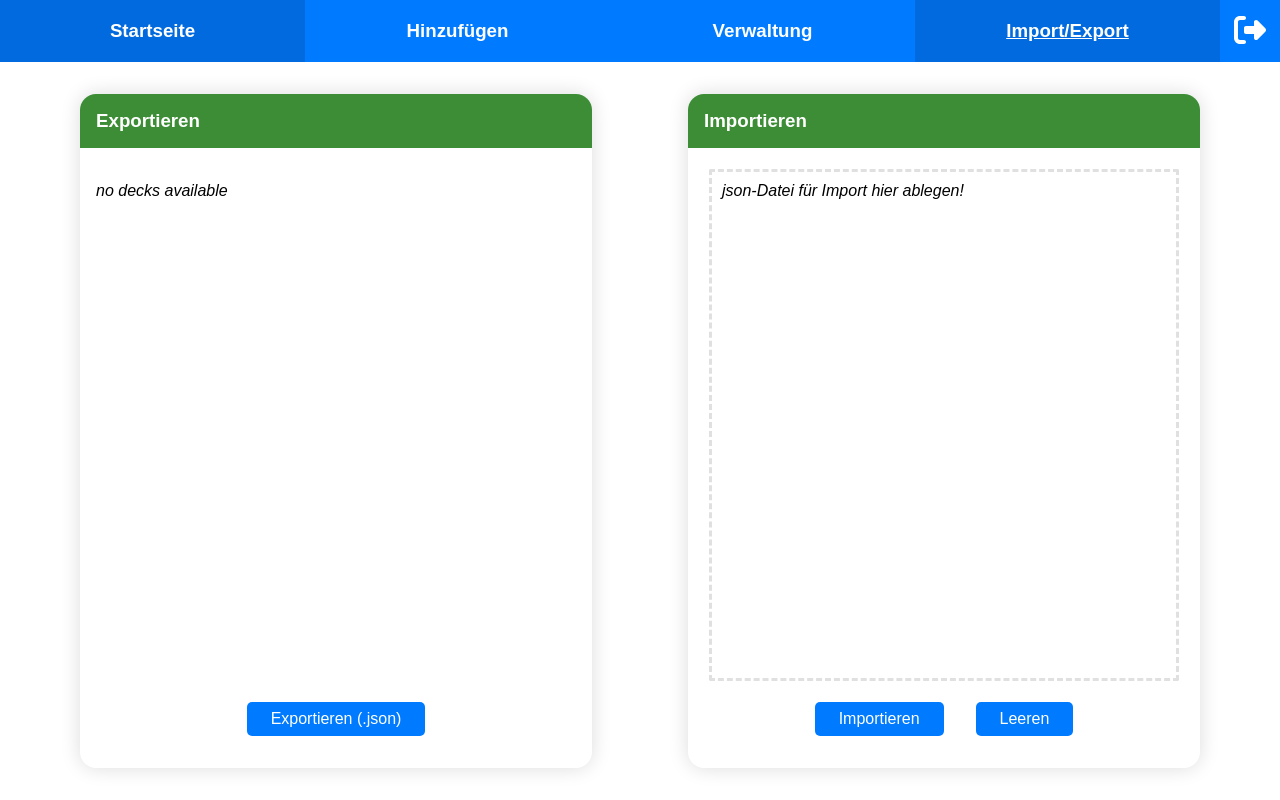
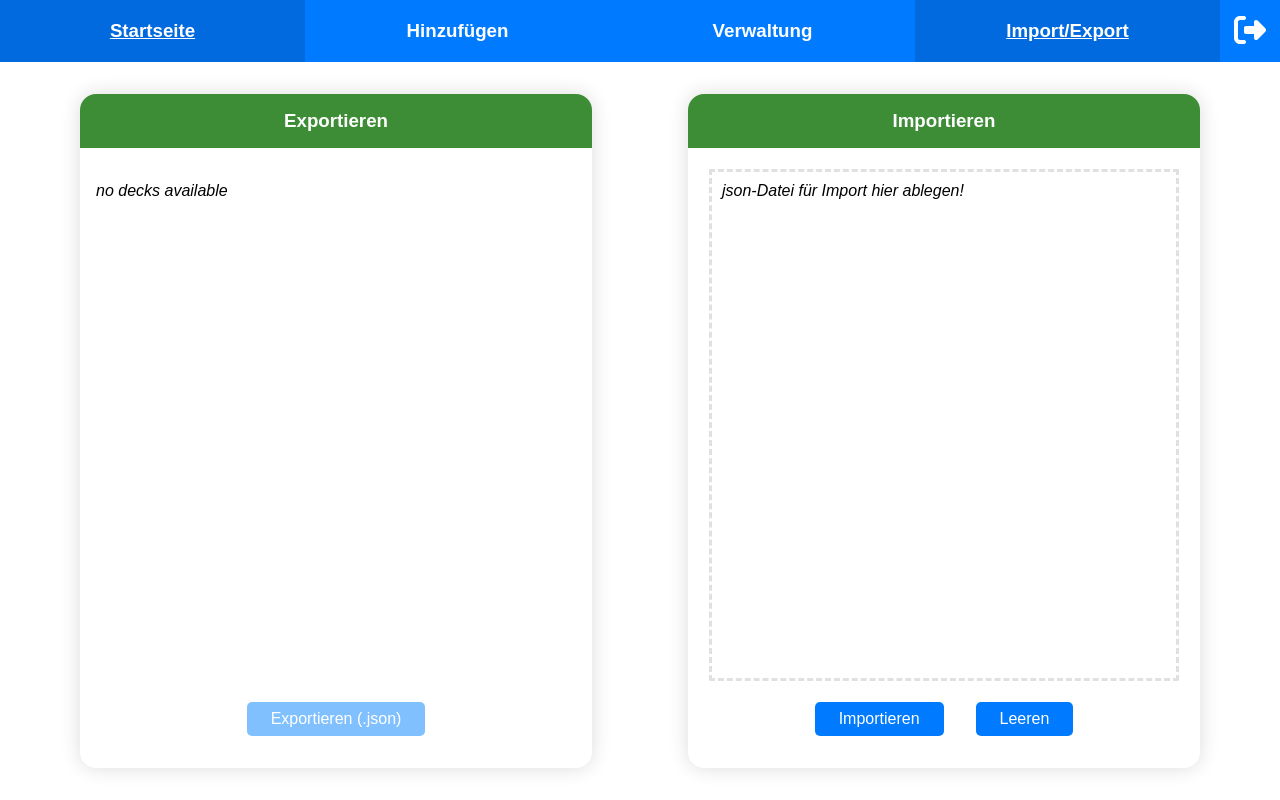
Before and after one commit to mohid-1311/Flashcards, a React (Create React App) app in the folder Frontend/: page /Importieren in a window 1280 px wide. Built offline with nearby package versions, Linux system fonts and the light colour scheme; sample sign-in values are in the browser's storage; a web font is replaced by a local one.

Commit message:
Export Button lädt json Datei herunter

```diff
--- a/Frontend/src/pages/Import/Import.module.css
+++ b/Frontend/src/pages/Import/Import.module.css
@@ -26,9 +26,9 @@
   padding: 1rem;
 }
 
-.export-header {
+.export-header, .import-header {
   background-color: #3d8d36;
-  text-align: start;
+  text-align: center;
   border: 20px;
   border-radius: 1rem 1rem 0 0;
   border-color: #3d8d36;
@@ -48,7 +48,9 @@
 .export-deck-list {
   box-sizing: border-box;
   width: fit-content;
+  width: 100%;
   position: relative;
+  align-self: center;
   display: flex;
   flex: 1 1 auto;
   flex-direction: column;
@@ -62,6 +64,7 @@
 .export-deck-list-element {
   box-sizing: border-box;
   width: 100%;
+  min-width: 10rem;
   list-style-type: none;
   font-size: 1.5rem;
   margin: 2px 0px;
@@ -98,11 +101,6 @@
   font-size: 16px;
 }
 
-.import-header {
-  background-color: #3d8d36;
-  text-align: start;
-  border: 20px;
-  border-radius: 1rem 1rem 0 0;
-  border-color: #3d8d36;
-  color: white;
+.export-button-json:disabled {
+  background-color: #80c0ff;
 }
--- a/Frontend/src/pages/Import/Import.tsx
+++ b/Frontend/src/pages/Import/Import.tsx
@@ -32,6 +32,23 @@ function Import(){
     }
   }
 
+  function downloadDeck() {
+    let i = 0
+    while(decks[i].name !== selectedDeck) {
+      i++
+    }
+    const deckToExport = decks[i]
+    delete deckToExport.user
+    const blob = new Blob([JSON.stringify(deckToExport, null, "\t")], {type: "application/json"});
+    const formatedURL = URL.createObjectURL(blob);
+    const link = document.createElement('a');
+    link.href = formatedURL;
+    link.setAttribute('download', deckToExport.name + ".json");
+    document.body.appendChild(link);
+    link.click();
+    link.remove();
+  }
+
   return(
     <div className={styles["site-root"]}>
       <div className={styles["export-div"]}>
@@ -55,7 +72,11 @@ function Import(){
           })}
           </ul>
           <div className={styles["export-buttons"]}>
-            <button className={styles["export-button-json"]} disabled={!selectedDeck}>
+            <button
+              className={styles["export-button-json"]}
+              disabled={!selectedDeck}
+              onClick={downloadDeck}
+            >
               Exportieren (.json)
             </button>
           </div>
```
